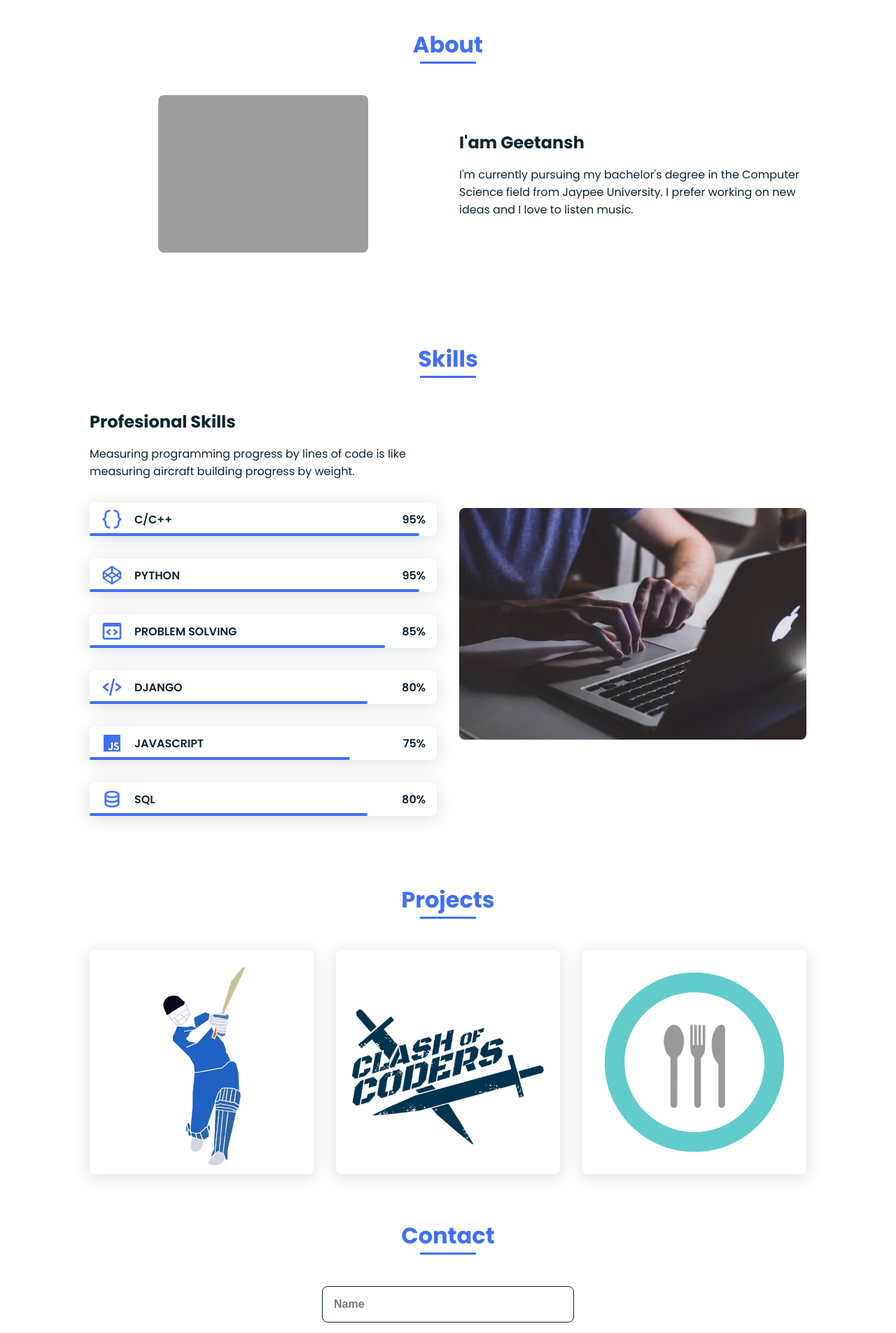
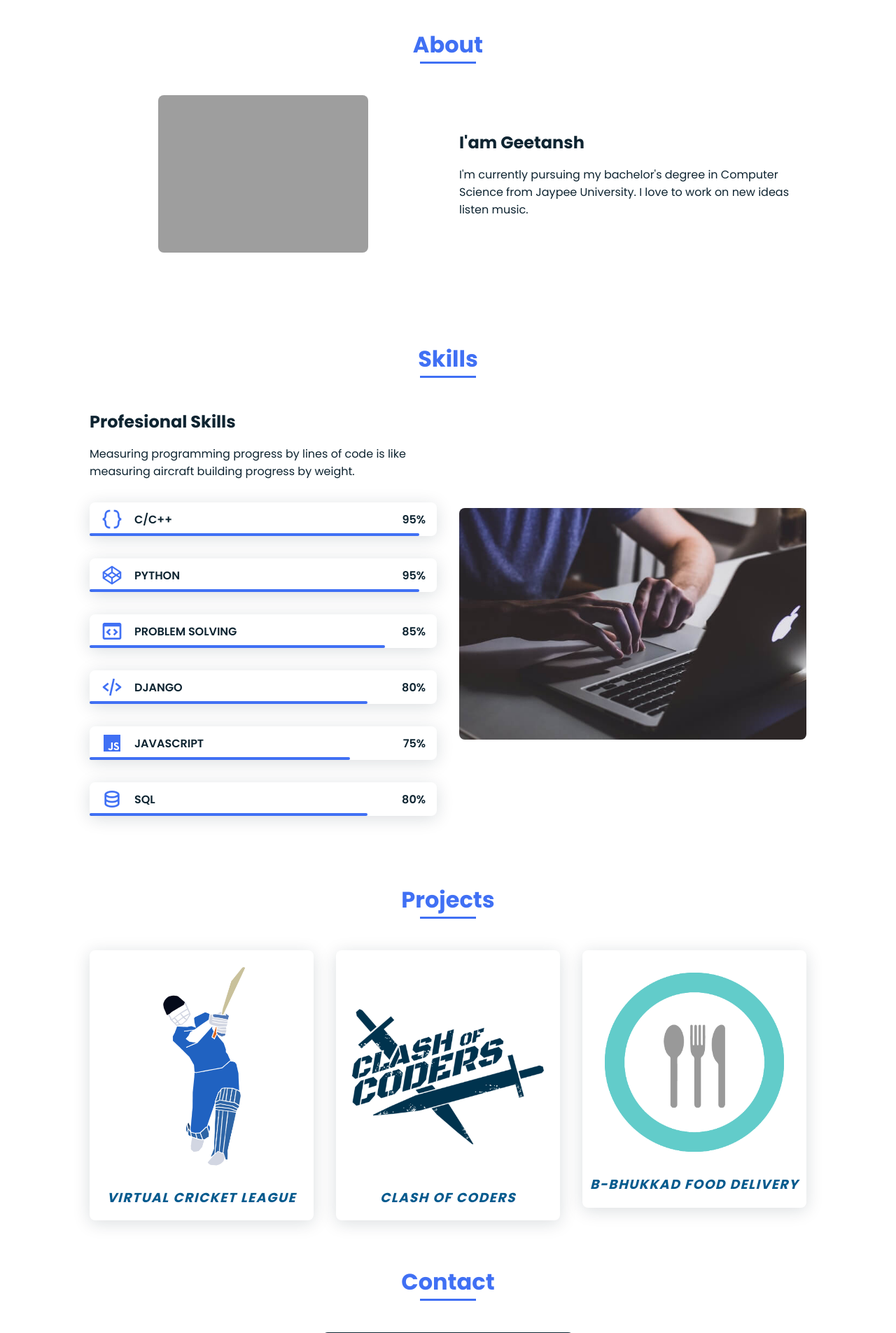
Before and after one commit to geetnsh2k1/Personal_Website, a Django app: page / in a window 1280 px wide. Shown: the part 840-2745 px from the top of the page at 70% size. Run offline with Django 3.2, Linux system fonts and the light colour scheme; grey boxes are pictures that could not be loaded.

Commit message:
content commit

```diff
--- a/Template/index.html
+++ b/Template/index.html
@@ -41,7 +41,7 @@
             <!--===== HOME =====-->
             <section class="home bd-grid" id="home">
                 <div class="home__data">
-                    <h1 class="home__title">Hi,<br>I'am <span class="home__title-color">Geetansh</span><br> CSE Engineer</h1>
+                    <h1 class="home__title">Hi,<br>I'am <span class="home__title-color">Geetansh</span><br> Software Engineer</h1>
 
                     <a href="mailto:geetansh2k1@gmail.com?subject=Hello, Geetansh from Personal Website." class="button">Contact</a>
                 </div>
@@ -68,7 +68,7 @@
 
                     <div>
                         <h2 class="about__subtitle">I'am Geetansh</h2>
-                        <p class="about__text">I'm currently pursuing my bachelor's degree in the Computer Science field from Jaypee University. I prefer working on new ideas and I love to listen music.</p>
+                        <p class="about__text">I'm currently pursuing my bachelor's degree in Computer Science from Jaypee University. I love to work on new ideas listen music.</p>
                     </div>
                 </div>
             </section>
@@ -168,17 +168,35 @@
                 <div class="work__container bd-grid">
                     <a href="https://github.com/geetnsh2k1/Virtual_Cricket_League" target="_blank" rel="noopener noreferrer">
                         <div class="work__img">
-                            <img src="{% static 'img/p1.png' %}" alt="" >
+                            <div class="card" style="border: none;">
+                                <img src="{% static 'img/p1.png' %}" class="card-img-top" alt="...">
+                                <div class="card-body">
+                                  <h3 class="card-text" style="color:#005A8D;text-transform:uppercase;font-weight:bolder;text-shadow:1px 1px #FFF5FD;letter-spacing:1.5px" align="center"><i>Virtual Cricket League</i></h3>
+                                </div>
+                            </div>
+                            <!-- <img src="{% static 'img/p1.png' %}" alt="" > -->
                         </div>
                     </a>
                     <a href="https://github.com/geetnsh2k1/Clash-of-Coders" target="_blank" rel="noopener noreferrer">
                         <div class="work__img">
-                            <img src="{% static 'img/p3.png' %}" alt="" >
+                            <div class="card" style="border: none;">
+                                <img src="{% static 'img/p3.png' %}" class="card-img-top" alt="...">
+                                <div class="card-body">
+                                    <h3 class="card-text" style="color:#005A8D;text-transform:uppercase;font-weight:bolder;text-shadow:1px 1px #FFF5FD;letter-spacing:1.5px" align="center"><i>Clash of Coders</i></h3>
+                                </div>
+                            </div>
+                            <!-- <img src="{% static 'img/p3.png' %}" alt="" > -->
                         </div>
                     </a>
                     <a href="https://github.com/geetnsh2k1/B-Bhukkad-Food-Delivery-Web-Application" target="_blank" rel="noopener noreferrer">
                         <div class="work__img">
-                            <img src="{% static 'img/p4.png' %}" alt=""  style="padding:10%">
+                            <div class="card" style="border: none;">
+                                <img src="{% static 'img/p4.png' %}" class="card-img-top" alt="..." style="width:80%;margin-left:10%;margin-top:10%;">
+                                <div class="card-body" style="margin-top:10%;">
+                                    <h3 class="card-text" style="color:#005A8D;text-transform:uppercase;font-weight:bolder;text-shadow:1px 1px #FFF5FD;letter-spacing:1.5px" align="center"><i>B-Bhukkad Food Delivery</i></h3>
+                                </div>
+                            </div>
+                            <!-- <img src="{% static 'img/p4.png' %}" alt=""  style="padding:10%"> -->
                         </div>
                     </a>
                 </div>
```
